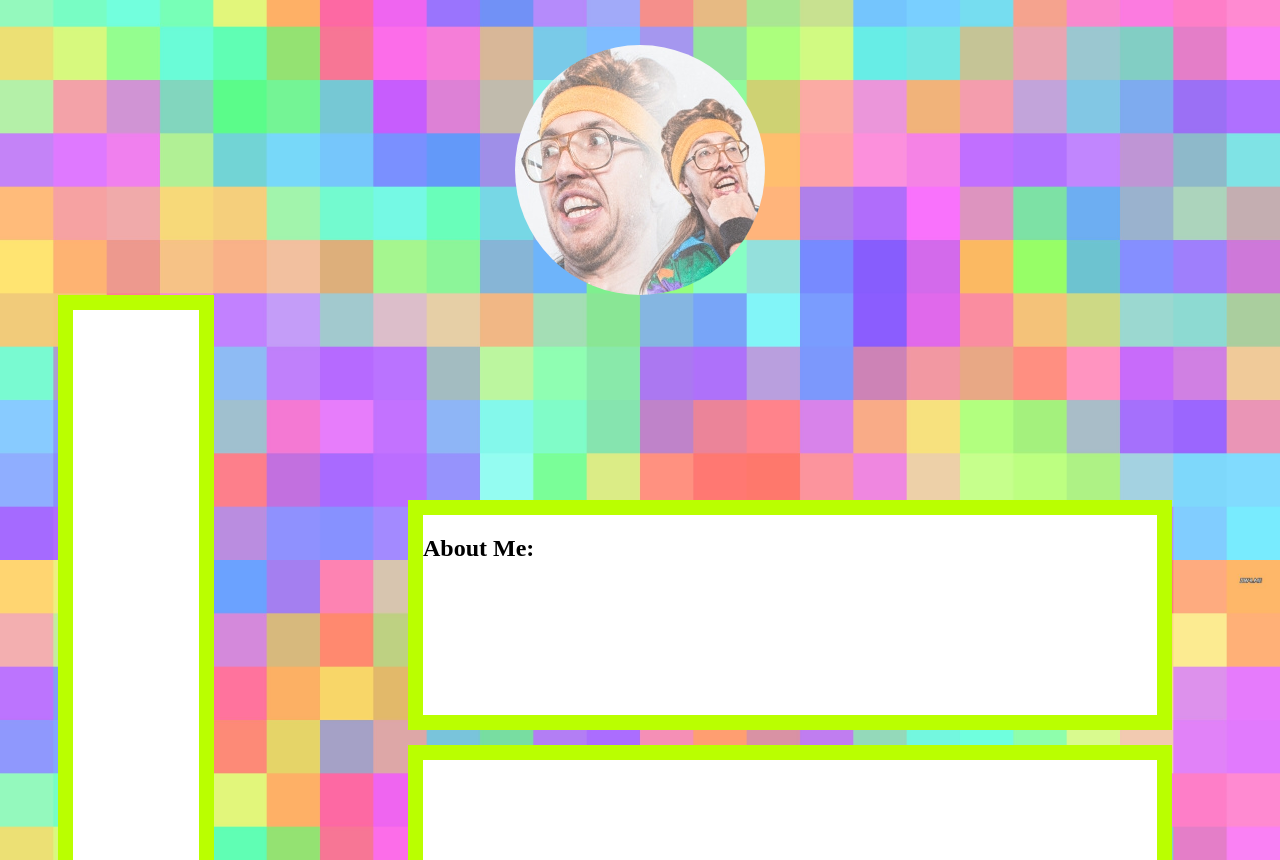
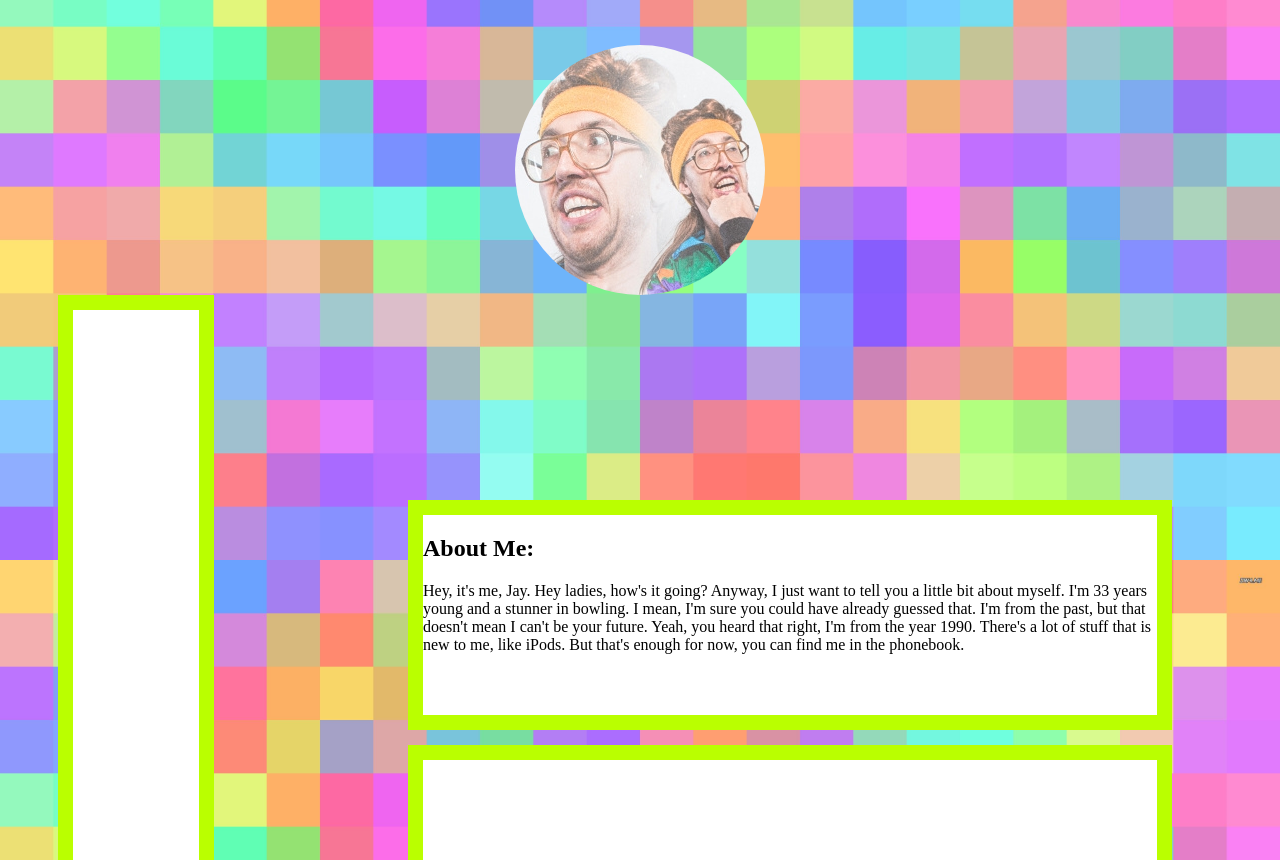
Before and after one commit to pokeydo/Prelim-Layout-master, a plain HTML site: page Index.html in a window 1280 px wide. Shown: the part 240-1100 px from the top of the page. Drawn offline with Linux system fonts and the light colour scheme.

Commit message:
Added a BIO

```diff
--- a/Index.html
+++ b/Index.html
@@ -15,6 +15,7 @@
       <div id="sidebar"></div>
       <div id="header">
         <h2>About Me:</h2>
+        <p>Hey, it's me, Jay. Hey ladies, how's it going? Anyway, I just want to tell you a little bit about myself. I'm 33 years young and a stunner in bowling. I mean, I'm sure you could have already guessed that. I'm from the past, but that doesn't mean I can't be your future. Yeah, you heard that right, I'm from the year 1990. There's a lot of stuff that is new to me, like iPods. But that's enough for now, you can find me in the phonebook.
       </div>
       <div id="content"></div>
       <div id="footer"></div>
```
